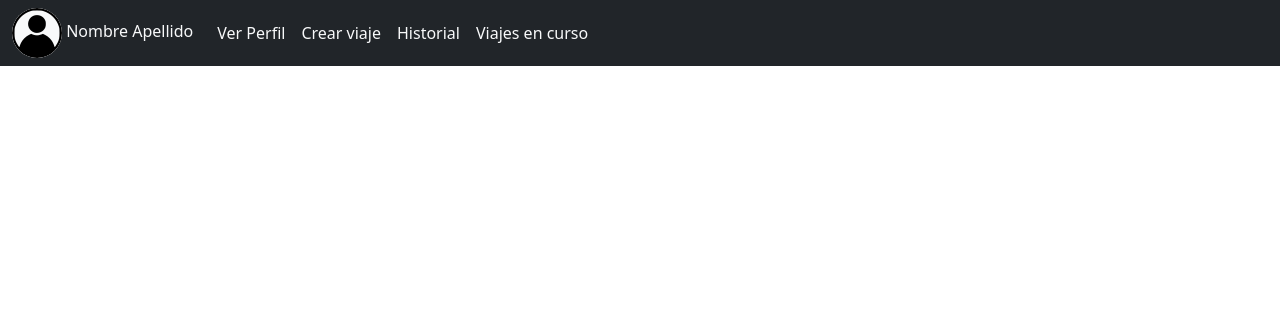
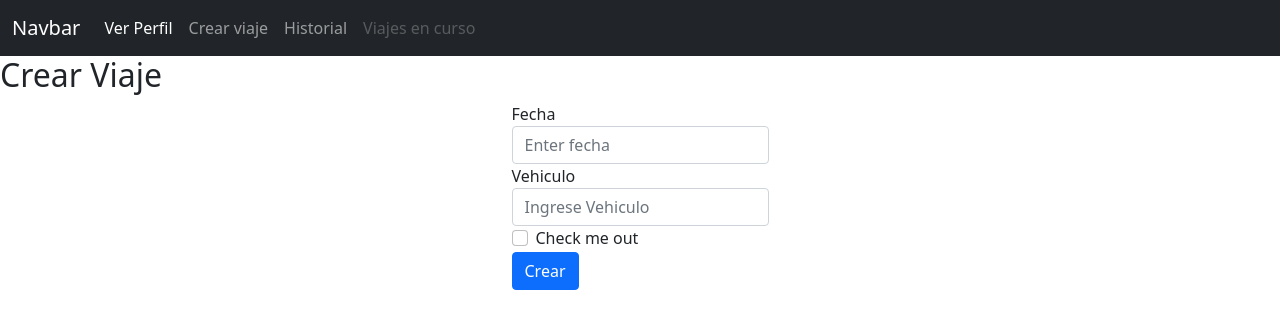
Before and after one commit to FedericoNagual/Subi-que-te-llevo, a Flask app: page /crearViaje in a window 1280 px wide. Shown: the top 329 px of the page. Run offline with Flask 2, Linux system fonts and the light colour scheme.

Commit message:
Crear Viaje

```diff
--- a/templates/crearViaje.html
+++ b/templates/crearViaje.html
@@ -1,69 +1,29 @@
-<!DOCTYPE html>
-<html lang="es">
-  <head>
-    <meta charset="utf-8" />
-    <title>Crear Viaje</title>
-    <meta name="description" content="" />
-    <meta name="viewport" content="width=device-width, initial-scale=1" />
-    <link
-      href="https://cdn.jsdelivr.net/npm/bootstrap@5.1.3/dist/css/bootstrap.min.css"
-      rel="stylesheet"
-      integrity="sha384-1BmE4kWBq78iYhFldvKuhfTAU6auU8tT94WrHftjDbrCEXSU1oBoqyl2QvZ6jIW3"
-      crossorigin="anonymous"
-    />
-  </head>
+{% extends "layout.html" %}
+{% block body %}
+<!-- Title -->
 
-  <body>
-    <script
-      src="https://cdn.jsdelivr.net/npm/bootstrap@5.1.3/dist/js/bootstrap.bundle.min.js"
-      integrity="sha384-ka7Sk0Gln4gmtz2MlQnikT1wXgYsOg+OMhuP+IlRH9sENBO0LRn5q+8nbTov4+1p"
-      crossorigin="anonymous"
-    ></script>
+<div class="d-flex justify-content-center"></div>
+<h2>Crear Viaje</h2>
+</div>
 
-    <!--cabecera del navegador navbar-->
-    <nav
-      class="navbar navbar-expand-sm navbar-dark bg-dark border-3 border-botton border-secundary"
-    >
-      <div class="container-fluid">
-        <span class="textCabecera text-light"
-          ><img
-            class="bg-light rounded-circle"
-            id="imgLogoPersona"
-            src="img/icnPersona.png"
-            alt="Logo Persona"
-          />
-          Nombre Apellido</span
-        >
+<!-- Form Control -->
+<div class="d-flex justify-content-center">
+  <form>
+    <div class="form-group">
+      <label for="InputFecha">Fecha</label>
+      <input type="email" class="form-control" id="exampleInputEmail1" aria-describedby="emailHelp"
+        placeholder="Enter fecha">
+    </div>
+    <div class="form-group">
+      <label for="InputVehiculo">Vehiculo</label>
+      <input type="vehiculo" class="form-control" id="exampleInputPassword1" placeholder="Ingrese Vehiculo">
+    </div>
+    <div class="form-group form-check">
+      <input type="checkbox" class="form-check-input" id="exampleCheck1">
+      <label class="form-check-label" for="exampleCheck1">Check me out</label>
+    </div>
+    <button type="submit" class="btn btn-primary">Crear</button>
+  </form>
+</div>
 
-        <button
-          type="button"
-          class="navbar-toggler"
-          data-bs-toggle="collapse"
-          data-bs-targer="#MenuNavegacion"
-        >
-          <span class="navbar-toggler-icon"></span>
-        </button>
-        <div id="MenuNavegacion" class="collapse navbar-collapse">
-          <ul class="navbar-nav ms-3">
-            <li class="nav-item">
-              <a href="verPerfil.html" class="nav-link text-light"
-                >Ver Perfil</a
-              >
-            </li>
-            <li class="nav-item">
-              <a href="crearViaje.html" class="nav-link text-light"
-                >Crear viaje</a
-              >
-            </li>
-            <li class="nav-item">
-              <a href="historial.html" class="nav-link text-light">Historial</a>
-            </li>
-            <li class="nav-item">
-              <a href="#" class="nav-link text-light">Viajes en curso</a>
-            </li>
-          </ul>
-        </div>
-      </div>
-    </nav>
-  </body>
-</html>
+{% endblock%}
--- a/templates/layout.html
+++ b/templates/layout.html
@@ -13,11 +13,11 @@
 <body>
 
 
-    <!--cabecera del navegador navbar-->
+    <!--cabecera del navegador navbar
     <nav class="navbar navbar-expand-sm navbar-dark bg-dark border-3 border-botton border-secundary">
         <div class="container-fluid">
             <span class="textCabecera text-light"><img class="bg-light rounded-circle" id="imgLogoPersona"
-                    src="img/icnPersona.png" alt="Logo Persona" /> Nombre Apellido</span>
+                    src="/img/icnPersona.png" alt="Logo Persona" /> Nombre Apellido</span>
 
             <button type="button" class="navbar-toggler" data-bs-toggle="collapse" data-bs-targer="#MenuNavegacion">
                 <span class="navbar-toggler-icon"></span>
@@ -32,6 +32,34 @@
             </div>
         </div>
     </nav>
+    -->
+    <nav class="navbar navbar-expand-lg navbar-dark bg-dark">
+        <div class="container-fluid">
+            <a class="navbar-brand" href="#">Navbar</a>
+            <button class="navbar-toggler" type="button" data-bs-toggle="collapse" data-bs-target="#navbarNav"
+                aria-controls="navbarNav" aria-expanded="false" aria-label="Toggle navigation">
+                <span class="navbar-toggler-icon"></span>
+            </button>
+            <div class="collapse navbar-collapse" id="navbarNav">
+                <ul class="navbar-nav">
+                    <li class="nav-item">
+                        <a class="nav-link active" aria-current="page" href="#">Ver Perfil</a>
+                    </li>
+                    <li class="nav-item">
+                        <a class="nav-link" href="#">Crear viaje</a>
+                    </li>
+                    <li class="nav-item">
+                        <a class="nav-link" href="#">Historial</a>
+                    </li>
+                    <li class="nav-item">
+                        <a class="nav-link disabled">Viajes en curso</a>
+                    </li>
+                </ul>
+            </div>
+        </div>
+    </nav>
+    {% block body%}
+    {% endblock%}
 
     <script src="https://cdn.jsdelivr.net/npm/bootstrap@5.1.3/dist/js/bootstrap.bundle.min.js"
         integrity="sha384-ka7Sk0Gln4gmtz2MlQnikT1wXgYsOg+OMhuP+IlRH9sENBO0LRn5q+8nbTov4+1p"
```
